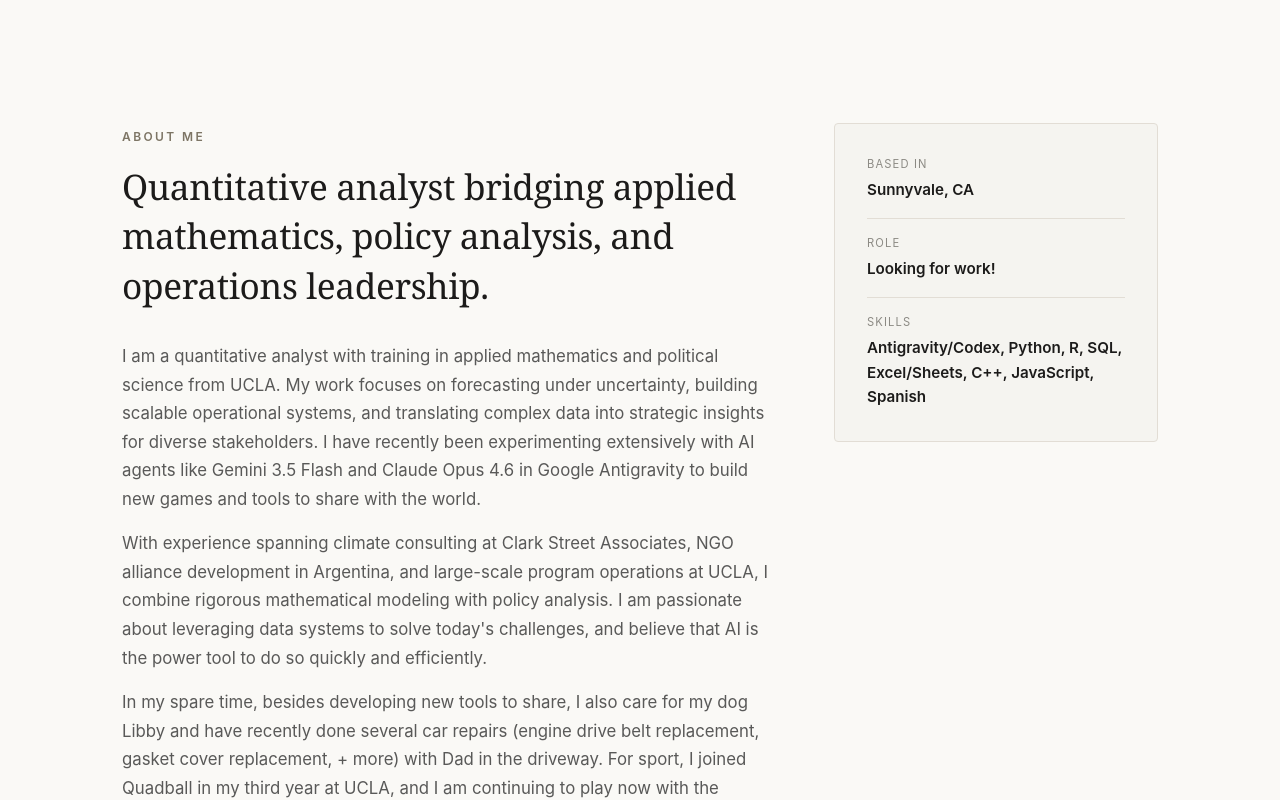
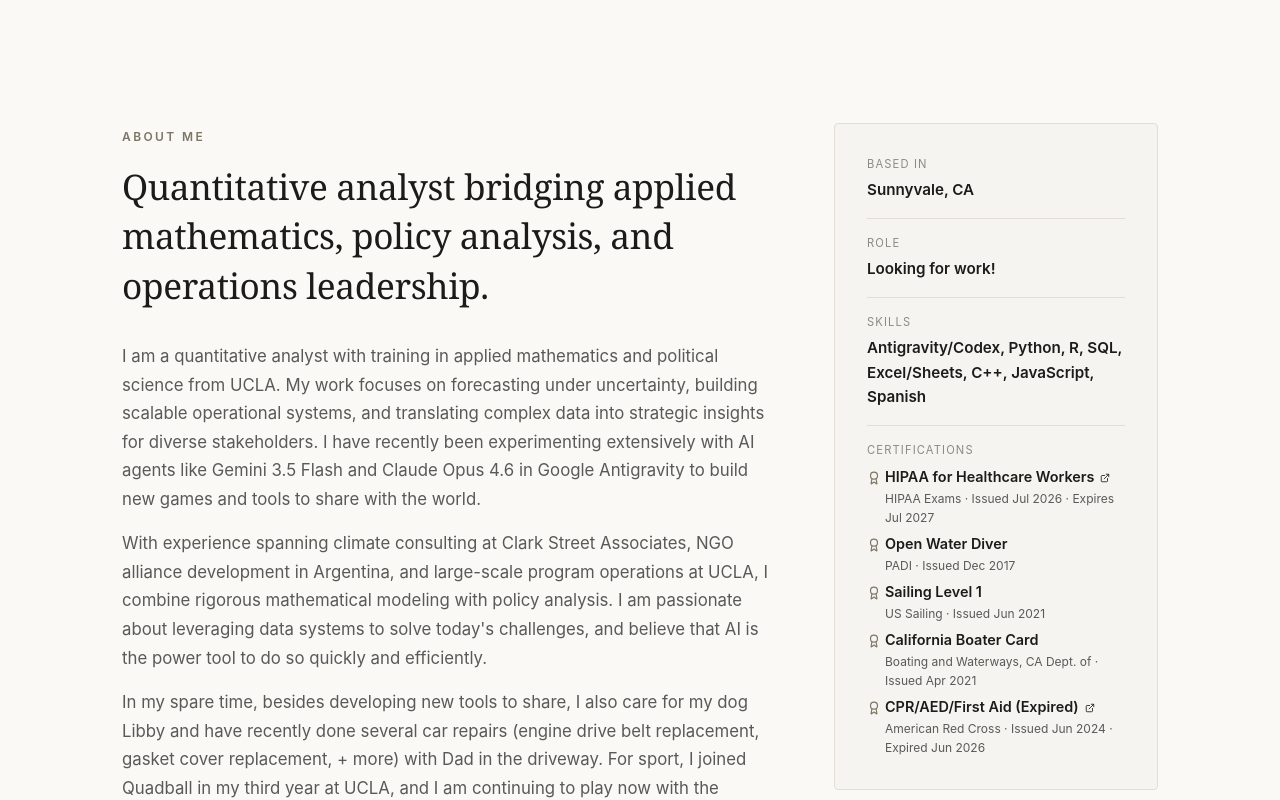
Before and after one commit to frankhobson/frankhobson.github.io, a React (Vite) app: page / in a window 1280 px wide. Shown: the part 805-1605 px from the top of the page. Built offline with nearby package versions, Linux system fonts and the light colour scheme.

Commit message:
feat: add certifications section to about me card

```diff
--- a/src/data/home.json
+++ b/src/data/home.json
@@ -24,5 +24,47 @@
     "projects": false,
     "travel": true,
     "volunteering": false
-  }
+  },
+  "certifications": [
+    {
+      "id": "hipaa",
+      "name": "HIPAA for Healthcare Workers",
+      "issuer": "HIPAA Exams",
+      "date": "Issued Jul 2026 · Expires Jul 2027",
+      "credentialId": "42504157",
+      "link": "https://verify.360training.com/qrcode-certificate-validation?enrollmentId=42504157&s_fname=Frank&s_mname=&s_lname=Hobson&course=HIPAA+for+Healthcare+Workers&issued=07/16/2026"
+    },
+    {
+      "id": "padi",
+      "name": "Open Water Diver",
+      "issuer": "PADI",
+      "date": "Issued Dec 2017",
+      "credentialId": "",
+      "link": ""
+    },
+    {
+      "id": "sailing",
+      "name": "Sailing Level 1",
+      "issuer": "US Sailing",
+      "date": "Issued Jun 2021",
+      "credentialId": "",
+      "link": ""
+    },
+    {
+      "id": "boater",
+      "name": "California Boater Card",
+      "issuer": "Boating and Waterways, CA Dept. of",
+      "date": "Issued Apr 2021",
+      "credentialId": "BA89125556",
+      "link": ""
+    },
+    {
+      "id": "first-aid",
+      "name": "CPR/AED/First Aid (Expired)",
+      "issuer": "American Red Cross",
+      "date": "Issued Jun 2024 · Expired Jun 2026",
+      "credentialId": "01ITF6D",
+      "link": "https://www.redcross.org/take-a-class/qrcode?certnumber=01ITF6D"
+    }
+  ]
 }
--- a/src/pages/Home/Home.module.css
+++ b/src/pages/Home/Home.module.css
@@ -186,6 +186,59 @@
   color: var(--text-primary);
 }
 
+.certsContainer {
+  display: flex;
+  flex-direction: column;
+  gap: var(--spacing-sm);
+  margin-top: var(--spacing-xs);
+  width: 100%;
+}
+
+.certItem {
+  display: flex;
+  align-items: flex-start;
+  gap: var(--spacing-xs);
+}
+
+.certIcon {
+  color: var(--accent-color);
+  margin-top: 3px;
+  flex-shrink: 0;
+}
+
+.certDetails {
+  display: flex;
+  flex-direction: column;
+}
+
+.certName {
+  font-size: 0.9rem;
+  font-weight: 600;
+  color: var(--text-primary);
+  line-height: 1.3;
+}
+
+.certNameLink {
+  font-size: 0.9rem;
+  font-weight: 600;
+  color: var(--text-primary);
+  display: inline-flex;
+  align-items: center;
+  gap: 4px;
+  line-height: 1.3;
+  transition: color var(--transition-fast);
+}
+
+.certNameLink:hover {
+  color: var(--accent-color);
+}
+
+.certMeta {
+  font-size: 0.75rem;
+  color: var(--text-secondary);
+  margin-top: 2px;
+}
+
 /* Photos Section */
 .photosSection {
   padding: var(--spacing-xl) 0;
--- a/src/pages/Home/Home.tsx
+++ b/src/pages/Home/Home.tsx
@@ -1,6 +1,6 @@
 import React, { useEffect } from "react";
 import { Link } from "react-router-dom";
-import { ArrowDown, ArrowRight } from "lucide-react";
+import { ArrowDown, ArrowRight, Award, ExternalLink } from "lucide-react";
 import styles from "./Home.module.css";
 import { home } from "../../data/mockData";
 import { useLocalStorageState } from "../../hooks/useLocalStorageState";
@@ -81,6 +81,36 @@ export const Home: React.FC = () => {
                 <span className={styles.metaLabel}>Skills</span>
                 <span className={styles.metaValue}>{homeData.metaSkills}</span>
               </div>
+              {homeData.certifications && homeData.certifications.length > 0 && (
+                <div className={styles.metaRow}>
+                  <span className={styles.metaLabel}>Certifications</span>
+                  <div className={styles.certsContainer}>
+                    {homeData.certifications.map((cert) => (
+                      <div key={cert.id} className={styles.certItem}>
+                        <Award size={14} className={styles.certIcon} />
+                        <div className={styles.certDetails}>
+                          {cert.link ? (
+                            <a
+                              href={cert.link}
+                              target="_blank"
+                              rel="noopener noreferrer"
+                              className={styles.certNameLink}
+                              aria-label={`Verify ${cert.name} certification issued by ${cert.issuer}`}
+                            >
+                              {cert.name} <ExternalLink size={10} style={{ marginLeft: "2px" }} />
+                            </a>
+                          ) : (
+                            <span className={styles.certName}>{cert.name}</span>
+                          )}
+                          <span className={styles.certMeta}>
+                            {cert.issuer} &middot; {cert.date}
+                          </span>
+                        </div>
+                      </div>
+                    ))}
+                  </div>
+                </div>
+              )}
             </div>
           </div>
         </div>
```
Also changed, not shown: src/types/index.ts (+10 -0 lines).
